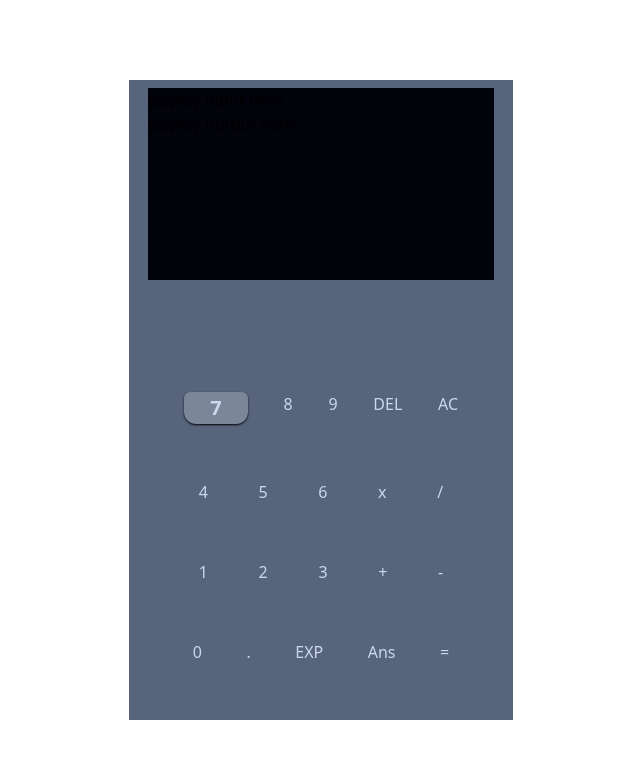
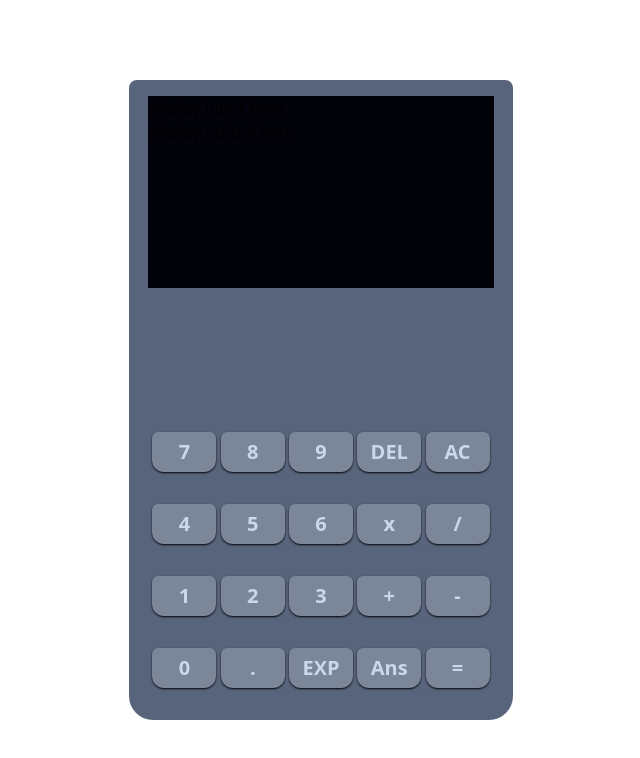
Before and after one commit to kimjisena/js-calculator, a React (Create React App) app: page / in a window 1280 px wide. Shown: the top 758 px of the page, without its empty margins (319-959 px from the left). Built offline with nearby package versions, Linux system fonts and the light colour scheme.

Commit message:
add input rows and input buttons

```diff
--- a/src/App.jsx
+++ b/src/App.jsx
@@ -4,7 +4,7 @@ import Input from "./components/Input";
 function App() {
   return (
     <div className={`flex flex-col justify-center items-center w-full h-[100vh]`}>
-      <div className={`app flex flex-col justify-between items-center w-96 h-[80%] bg-input-wrapper`}>
+      <div className={`app flex flex-col justify-between items-center w-96 h-[80%] bg-gray-one rounded-b-3xl rounded-t-lg`}>
         <Display />
         <Input />
       </div>
--- a/src/components/Display.jsx
+++ b/src/components/Display.jsx
@@ -3,7 +3,7 @@ import React from 'react';
 function Display () {
     return (
         <>
-            <div id='display' className={`w-[90%] h-48 bg-black mt-2`}>
+            <div id='display' className={`w-[90%] h-48 bg-black mt-4`}>
 
                 <div id='input-line'>
                     display input here
--- a/src/components/Input.jsx
+++ b/src/components/Input.jsx
@@ -1,48 +1,56 @@
 import React from 'react';
+import InputRow from './InputRow';
+
+const inputRows = {
+    rowOne: [
+        {name: 'seven', value: 7},
+        {name: 'eight', value: 8},
+        {name: 'nine', value: 9},
+        {name: 'delete', value: 'DEL'},
+        {name: 'clear', value: 'AC'},
+    ],
+
+    rowTwo: [
+        {name: 'four', value: 4},
+        {name: 'five', value: 5},
+        {name: 'six', value: 6},
+        {name: 'multiply', value: 'x'},
+        {name: 'divide', value: '/'},
+    ],
+
+    rowThree: [
+        {name: 'one', value: 1},
+        {name: 'two', value: 2},
+        {name: 'three', value: 3},
+        {name: 'add', value: '+'},
+        {name: 'subtract', value: '-'},
+    ],
+
+    rowFour: [
+        {name: 'zero', value: 0},
+        {name: 'decimal', value: '.'},
+        {name: 'exponent', value: 'EXP'},
+        {name: 'answer', value: 'Ans'},
+        {name: 'equals', value: '='},
+    ]
+}
 
 function Input () {
     return (
         <>
-            <div id='stdin' className={`flex flex-col justify-evenly h-[60%] w-[90%] bg-input-wrapper text-button-fg`}>
+            <div id='stdin' className={`flex flex-col justify-evenly h-[50%] w-[90%]`}>
                 {/* first row: 7, 8, 9, DEL, AC*/}
-                <div id='first-row' className={`flex justify-evenly`}>
-                    <div id='seven' className={`flex justify-center items-center w-16 h-8 bg-button-bg rounded-t-md rounded-b-xl shadow-sm shadow-black text-xl font-bold`}>
-                        7
-                    </div>
-                    <div id='eight'>8</div>
-                    <div id='nine'>9</div>
-                    <div id='delete'>DEL</div>
-                    <div id='clear'>AC</div>
-                </div>
-
+                <InputRow buttons={inputRows.rowOne} />
 
                 {/* second row: 4, 5, 6, x, / */}
-                <div id='second-row' className={`flex justify-evenly`}>
-                    <div id='four'>4</div>
-                    <div id='five'>5</div>
-                    <div id='six'>6</div>
-                    <div id='multiply'>x</div>
-                    <div id='divide'>/</div>
-                </div>
+                <InputRow buttons={inputRows.rowTwo} />
 
                 {/* third row: 1, 2, 3, +, - */}
-                <div id='third-row' className={`flex justify-evenly`}>
-                    <div id='one'>1</div>
-                    <div id='two'>2</div>
-                    <div id='three'>3</div>
-                    <div id='add'>+</div>
-                    <div id='subtract'>-</div>
-                </div>
+                <InputRow buttons={inputRows.rowThree} />
 
 
                 {/* fourth row: 0, ., EXP, Ans, = */}
-                <div id='fourth-row' className={`flex justify-evenly`}>
-                    <div id='zero'>0</div>
-                    <div id='decimal'>.</div>
-                    <div id='exponent'>EXP</div>
-                    <div id='answer'>Ans</div>
-                    <div id='equals'>=</div>
-                </div>
+                <InputRow buttons={inputRows.rowFour} />
             </div>
         </>
     );
--- /dev/null
+++ b/src/components/InputButton.jsx
@@ -0,0 +1,13 @@
+import React from 'react';
+
+function InputButton ({name, value}) {
+    return (
+        <>
+            <div id={name} className={`flex justify-center items-center w-16 h-10 bg-gray-two rounded-t-md rounded-b-xl shadow-sm shadow-black text-xl text-white font-bold`}>
+                {value}
+            </div>
+        </>
+    );
+}
+
+export default InputButton;
--- /dev/null
+++ b/src/components/InputRow.jsx
@@ -0,0 +1,18 @@
+import React from 'react';
+import InputButton from './InputButton';
+
+function InputRow({buttons}) {
+    return (
+        <>
+            <div id='first-row' className={`flex justify-evenly`}>
+                <InputButton name={buttons[0].name} value={buttons[0].value} />
+                <InputButton name={buttons[1].name} value={buttons[1].value} />
+                <InputButton name={buttons[2].name} value={buttons[2].value} />
+                <InputButton name={buttons[3].name} value={buttons[3].value} />
+                <InputButton name={buttons[4].name} value={buttons[4].value} />
+            </div>
+        </>
+    );
+}
+
+export default InputRow;
--- a/tailwind.config.js
+++ b/tailwind.config.js
@@ -8,9 +8,9 @@ module.exports = {
       'display-bg': '#A6CCB4', // #A6CAB8
       'display-fg': '#1C3A26', // #051408
       'black': '#01020A', // #03020C
-      'input-wrapper': '#58647B', // #54657F
-      'button-bg': '#7B8699', // #79889C
-      'button-fg': '#CBD7EC', // #B8C6D2
+      'gray-one': '#58647B', // #54657F
+      'gray-two': '#7B8699', // #79889C
+      'white': '#CBD7EC', // #B8C6D2
       'clear-btn-bg': '#BC6E81' // #BD7685
     },
     fontFamily: {
```
